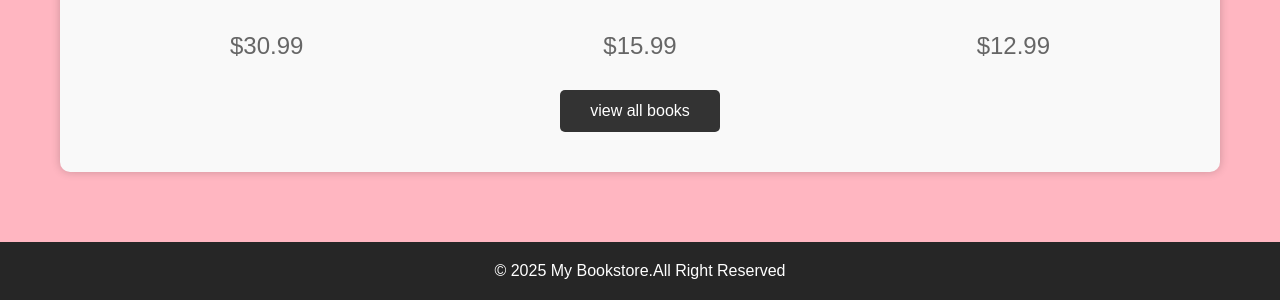
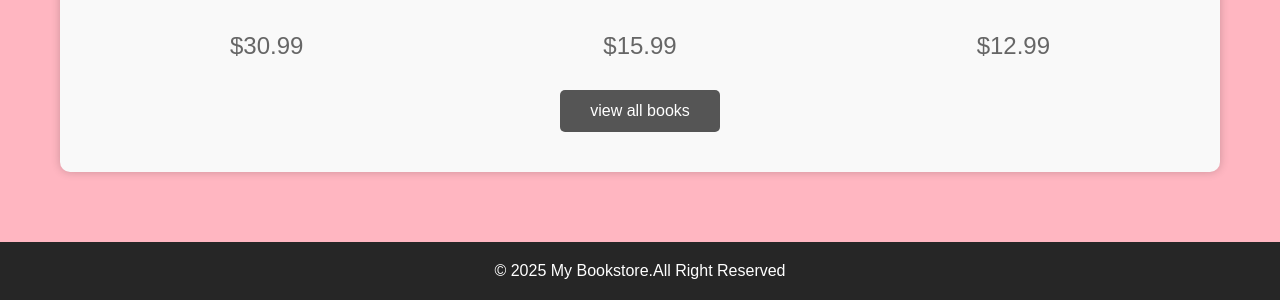
Before and after one commit to PratisthaSharma0412/Online-book-Store, a plain HTML site: page index.html in a window 1280 px wide. In both pictures the pointer is over the link "view all books". Shown: the part 495-800 px from the top of the page. Drawn offline with Linux system fonts and the light colour scheme.

Commit message:
Update style.css

```diff
--- a/style.css
+++ b/style.css
@@ -132,7 +132,7 @@ color:#fff;
     border-radius: 5px;
     transition: 0.4s ease;
 }
-.btn hover{
+.btn:hover{
     background-color: #555;
 }
 footer{
```
